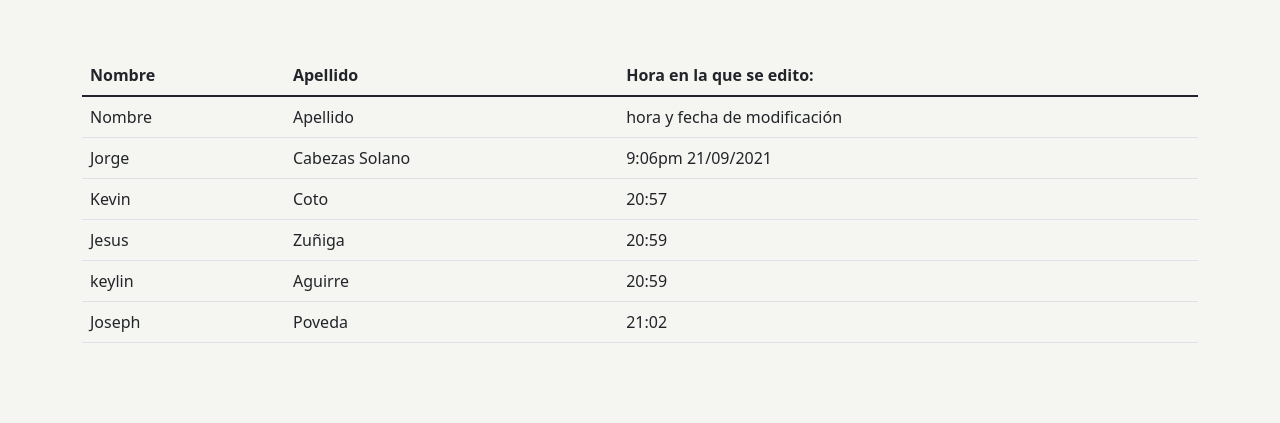
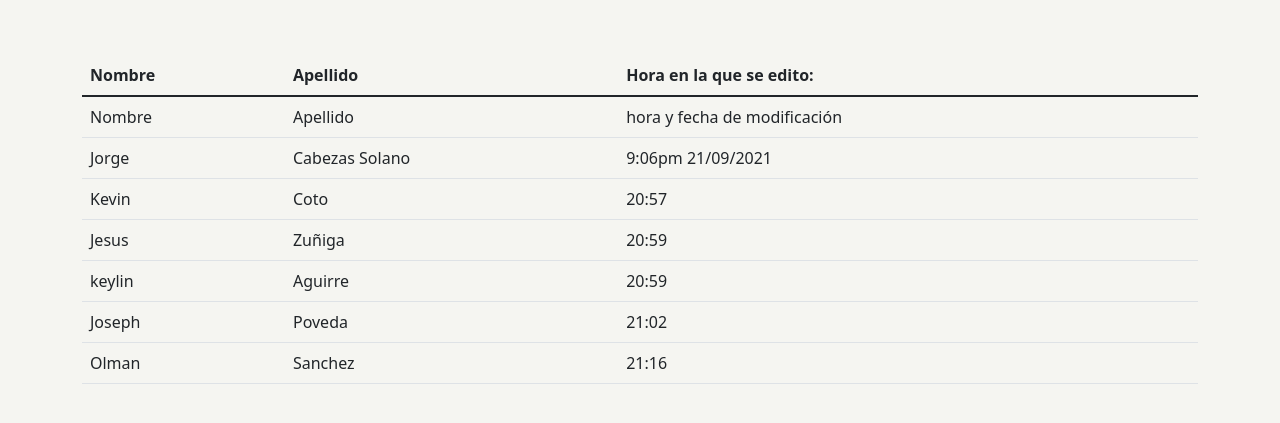
Before and after one commit to kevincoto18/Exposicion, a plain HTML site: page index.html in a window 1280 px wide. Shown: the part 73-496 px from the top of the page. Drawn offline with nearby package versions, Linux system fonts and the light colour scheme.

Commit message:
Add files via upload

```diff
--- a/index.html
+++ b/index.html
@@ -57,6 +57,11 @@
     <td>Poveda</td>
     <td>21:02</td>
     </tr>
+    <tr>
+    <td>Olman</td>
+    <td>Sanchez</td>
+    <td>21:16</td>
+    </tr>
     </tbody>
     </table>
     </div>
```
